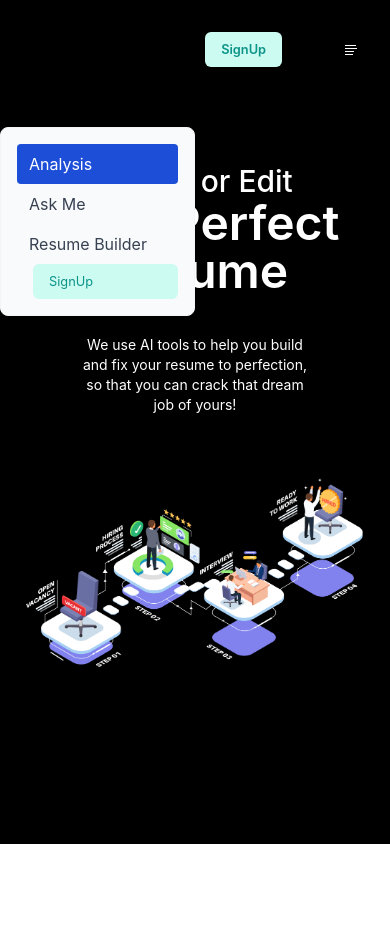
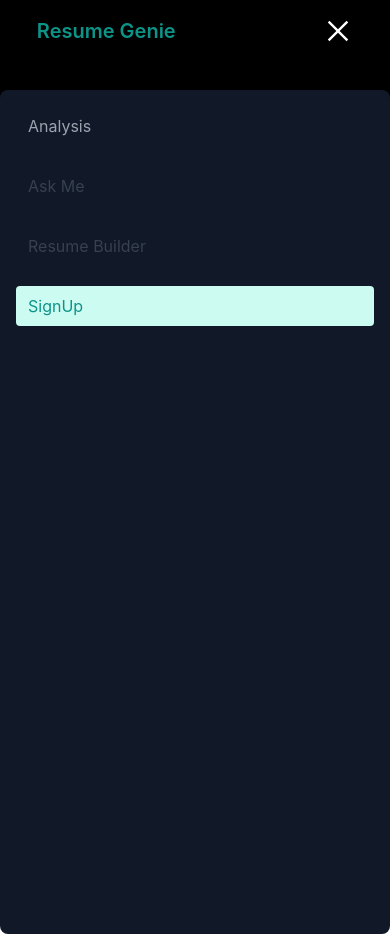
Before and after one commit to thecodermaniac/Resume-Genie, a React (Create React App) app in the folder client/: page / in a window 390 px wide. Both pictures are taken after a click on the icon 351 px from the left and 49 px from the top of the page. Before the commit the page ends 844 px from the top, so only its background shows below. Built offline with nearby package versions, Linux system fonts and the light colour scheme.

Commit message:
Adding Card to hero left

```diff
--- /dev/null
+++ b/client/src/components/Card.jsx
@@ -0,0 +1,13 @@
+import React from "react";
+import cardImg from "../images/card1.jpg";
+
+const Card = () => {
+  return (
+    <div>
+      <div>{/* <img src={cardImg} alt="" /> */}</div>
+      <div></div>
+    </div>
+  );
+};
+
+export default Card;
--- /dev/null
+++ b/client/src/components/Hero.jsx
@@ -0,0 +1,33 @@
+import React from "react";
+import heroImg from "../images/hero.png";
+import genie from "../images/genie.png";
+import GenieSVG from "../components/GenieSVG";
+import "../components/GenieSVG.css";
+
+const Hero = () => {
+  return (
+    <div className="flex mx-4 md:mx-32  justify-between items-center flex-col md:flex-row h-[]">
+      <aside className=" flex-col justify-center text-center md:text-left items-center md:items-start flex">
+        <h1 className=" mt-10 text-5xl md:text-8xl mb-10 font-semibold">
+          <span className=" mb-5 text-3xl font-medium">Create or Edit</span>
+          <br />
+          Your Perfect Resume
+        </h1>
+        <p className=" text-sm w-2/3">
+          We use AI tools to help you build and fix your resume to perfection,
+          so that you can crack that dream job of yours!
+        </p>
+      </aside>
+      <aside className=" hidden md:flex">
+        {/* <img src={genie} alt="" className=" max-h-[70vh] hidden md:flex" /> */}
+        <GenieSVG className="  md:max-h-[70vh] hidden md:flex" />
+      </aside>
+      <aside className=" flex md:hidden mt-10">
+        <img src={heroImg} alt="" className=" max-h-[70vh] genie" />
+        {/* <GenieSVG className="  md:max-h-[70vh] hidden md:flex" /> */}
+      </aside>
+    </div>
+  );
+};
+
+export default Hero;
--- a/client/src/components/Navbar.jsx
+++ b/client/src/components/Navbar.jsx
@@ -1,18 +1,22 @@
 import { BsFillMoonStarsFill, BsFillSunFill } from "react-icons/bs";
 import { Link } from "react-router-dom";
 import { useState } from "react";
-import { VscListFlat } from "react-icons/vsc";
+import { VscListFlat, VscChromeClose } from "react-icons/vsc";
 
 export default function Navbar(props) {
   const [showmobileNav, setShow] = useState(false);
-  const toggleExpanded = () => setShow((current) => !current);
+  const toggleExpanded = () => {
+    setShow((current) => !current);
+    setToggleHamberger(!toggleHamburger);
+  };
+  const [toggleHamburger, setToggleHamberger] = useState(true);
   return (
     // For Sticky, set the classes: sticky, top-0 left-0
     <>
       <nav
-        className={` items-center font-semibold text-black py-8 md:py-8 transition-all duration-1000 mb-3 flex justify-around sticky w-full top-0 left-0 z-20 backdrop-blur-sm `}
+        className={` items-center font-semibold text-black py-4 md:py-8 transition-all duration-1000 mb-3 flex justify-around sticky w-full top-0 left-0 z-20 backdrop-blur-sm `}
       >
-        <h1 className={`text-sm md:text-xl lg:text-xl dark:text-teal-600 `}>
+        <h1 className={`text-xl md:text-xl lg:text-xl text-teal-600`}>
           Resume Genie
         </h1>
         <ul className="hidden md:flex items-center">
@@ -68,29 +72,41 @@ export default function Navbar(props) {
         <div>
           <Link
             to={"/resume-builder"}
-            className="  flex items-center text-[0.8rem] md:text-base text-teal-600 bg-teal-100 px-4 py-2 border-none rounded-md ml-4 md:ml-8"
+            className=" hidden md:flex items-center text-[0.8rem] md:text-base text-teal-600 bg-teal-100 px-4 py-2 border-none rounded-md ml-4 md:ml-8"
           >
             SignUp
           </Link>
         </div>
+        {toggleHamburger ? (
           <VscListFlat
             data-collapse-toggle="navbar-default"
-          className="flex md:hidden text-white"
+            className="flex md:hidden text-white text-3xl"
             aria-controls="navbar-default"
             aria-expanded="false"
             onClick={toggleExpanded}
           />
+        ) : (
+          <VscChromeClose
+            data-collapse-toggle="navbar-default"
+            className="flex md:hidden text-white text-3xl"
+            aria-controls="navbar-default"
+            aria-expanded="false"
+            onClick={toggleExpanded}
+          />
+        )}
       </nav>
       {/* mobile nav start */}
       <div
-        class={`${showmobileNav ? "block" : "hidden"} absolute w-1/2`}
+        className={`${
+          showmobileNav ? "block" : "hidden"
+        } absolute z-50   h-full w-screen`}
         id="navbar-default"
       >
-        <ul class="flex flex-col p-4 mt-4 border border-gray-100 rounded-lg bg-gray-50 md:flex-row md:space-x-8 md:mt-0 md:text-sm md:font-medium md:border-0 md:bg-white dark:bg-gray-900 md:dark:bg-gray-900">
+        <ul class="flex flex-col p-4 mt-4 h-screen rounded-lg  bg-gray-900">
           <li>
             <Link to={"/blog"}>
               <a
-                class="block py-2 pl-3 pr-4 text-white bg-blue-700 rounded md:bg-transparent md:text-blue-700 md:p-0 dark:text-white"
+                class="block py-2 pl-3 pr-4 mb-5 text-gray-400 rounded md:bg-transparent md:p-0 "
                 aria-current="page"
               >
                 Analysis
@@ -100,7 +116,7 @@ export default function Navbar(props) {
           <li>
             <a
               href="#"
-              class="block py-2 pl-3 pr-4 text-gray-700 rounded hover:bg-gray-100 md:hover:bg-transparent md:border-0 md:hover:text-blue-700 md:p-0 dark:text-gray-400 md:dark:hover:text-white dark:hover:bg-gray-700 dark:hover:text-white md:dark:hover:bg-transparent"
+              className="block py-2 pl-3 pr-4 mb-5 text-gray-700 rounded hover:bg-gray-100 md:hover:bg-transparent md:border-0 md:p-0 dark:text-gray-400 md:dark:hover:text-white dark:hover:bg-gray-700 dark:hover:text-white md:dark:hover:bg-transparent"
             >
               Ask Me
             </a>
@@ -108,7 +124,7 @@ export default function Navbar(props) {
           <li>
             <a
               href="#"
-              class="block py-2 pl-3 pr-4 text-gray-700 rounded hover:bg-gray-100 md:hover:bg-transparent md:border-0 md:hover:text-blue-700 md:p-0 dark:text-gray-400 md:dark:hover:text-white dark:hover:bg-gray-700 dark:hover:text-white md:dark:hover:bg-transparent"
+              className="block py-2 pl-3 pr-4 mb-5 text-gray-700 rounded hover:bg-gray-100 md:hover:bg-transparent md:border-0 md:p-0 dark:text-gray-400 md:dark:hover:text-white dark:hover:bg-gray-700 dark:hover:text-white md:dark:hover:bg-transparent"
             >
               Resume Builder
             </a>
@@ -116,7 +132,8 @@ export default function Navbar(props) {
 
           <Link
             to={"/resume-builder"}
-            className="  flex items-center text-[0.8rem] md:text-base text-teal-600 bg-teal-100 px-4 py-2 border-none rounded-md ml-4 md:ml-8"
+            // className="  flex items-center text-[0.8rem] md:text-base text-teal-600 bg-teal-100 px-4 py-2 border-none rounded-md ml-4 md:ml-8"
+            className="block py-2 pl-3 pr-4 mb-5 rounded  bg-teal-100 text-teal-600"
           >
             SignUp
           </Link>
--- a/client/src/pages/Home.jsx
+++ b/client/src/pages/Home.jsx
@@ -1,31 +1,12 @@
 import React from "react";
-import heroImg from "../images/hero.png";
-import genie from "../images/genie.png";
-import GenieSVG from "../components/GenieSVG";
-
+import Hero from "../components/Hero";
+import Card from "../components/Card";
 const Home = () => {
   return (
-    <div className="flex mx-4 md:mx-32  justify-between items-center flex-col md:flex-row h-[]">
-      <aside className=" flex-col justify-center text-center md:text-left items-center md:items-start flex">
-        <h1 className=" mt-10 text-5xl md:text-8xl mb-10 font-semibold">
-          <span className=" mb-5 text-3xl font-medium">Create or Edit</span>
-          <br />
-          Your Perfect Resume
-        </h1>
-        <p className=" text-sm w-2/3">
-          We use AI tools to help you build and fix your resume to perfection,
-          so that you can crack that dream job of yours!
-        </p>
-      </aside>
-      <aside className=" hidden md:flex">
-        {/* <img src={genie} alt="" className=" max-h-[70vh] hidden md:flex" /> */}
-        <GenieSVG className="  md:max-h-[70vh] hidden md:flex" />
-      </aside>
-      <aside className=" flex md:hidden mt-10">
-        <img src={heroImg} alt="" className=" max-h-[70vh] " />
-        {/* <GenieSVG className="  md:max-h-[70vh] hidden md:flex" /> */}
-      </aside>
-    </div>
+    <>
+      <Hero />
+      <Card />
+    </>
   );
 };
 
```
Also changed, not shown: client/src/images/card1.jpg (added). Lines whose indentation alone changed are shown as unchanged.
